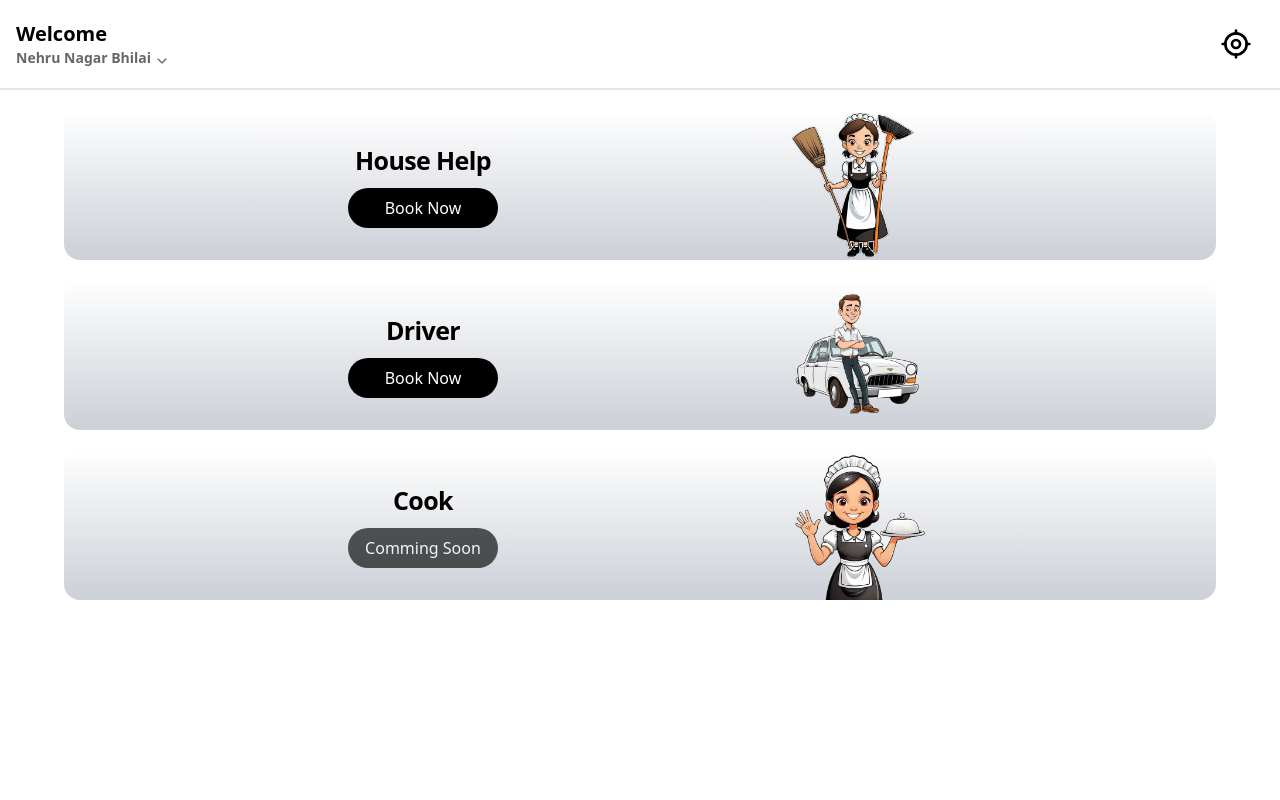
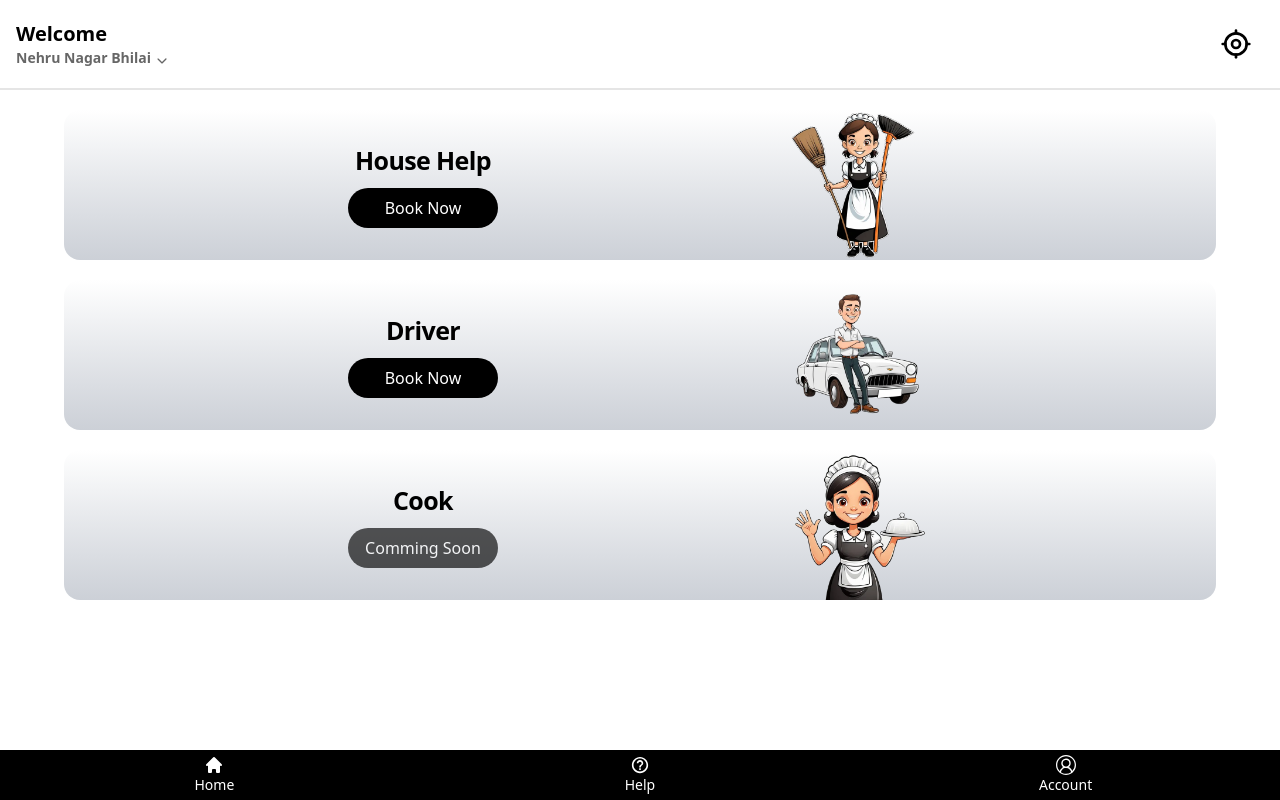
Before and after one commit to chetanvaswani/safehands-frontend, a React (Vite) app: page / in a window 1280 px wide. Built offline with nearby package versions, Linux system fonts and the light colour scheme; no server answers.

Commit message:
Router added

```diff
--- a/package.json
+++ b/package.json
@@ -14,7 +14,7 @@
     "react": "^19.0.0",
     "react-dom": "^19.0.0",
     "react-icons": "^5.5.0",
-    "recoil": "^0.7.7",
+    "react-router-dom": "^7.2.0",
     "tailwindcss": "^4.0.7"
   },
   "devDependencies": {
--- a/src/App.tsx
+++ b/src/App.tsx
@@ -1,13 +1,25 @@
-import './App.css'
-import Home from './pages/Home'
+import "./App.css";
+import React, { Suspense, useState } from "react";
+import Footer from "./components/Footer";
+import { BrowserRouter, Routes, Route } from "react-router-dom";
+
+const Home = React.lazy(() => import("./pages/Home"));
 
 function App() {
+  const [currPage, setCurrPage] = useState<"home" | "help" | "account">('home');
 
   return (
-    <div className='w-screen h-screen overflow-hidden'>
-      <Home />
+    <div className="overflow-x-hidden">
+        <BrowserRouter>
+          <Suspense fallback={<div className="text-center mt-10">Loading...</div>}>
+            <Routes>
+              <Route path="/" element={<Home />} />
+            </Routes>
+          </Suspense>
+          <Footer currPage={currPage} setCurrPage={setCurrPage} />
+        </BrowserRouter>
     </div>
-  )
+  );
 }
 
-export default App
+export default App;
```
Also changed, not shown: 1 other file (tests, documents, lock files or other folders).
